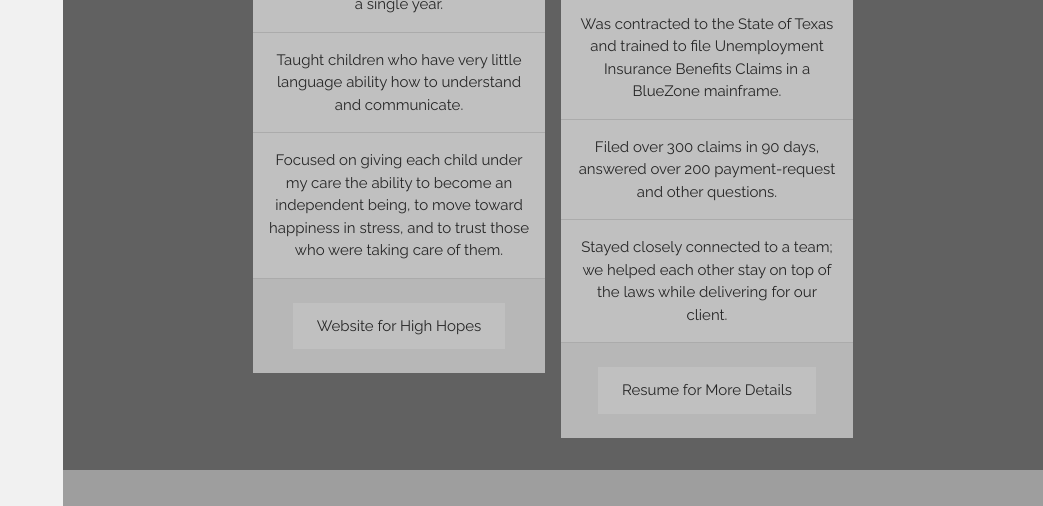
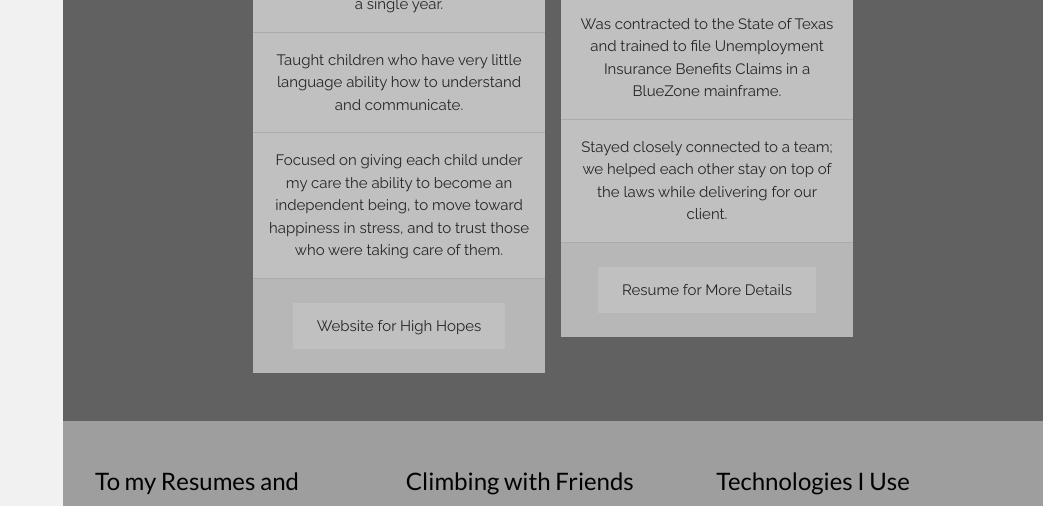
Before and after one commit to MelanieJaneBond/MelanieJaneBond.github.io, a plain HTML site: page index.html in a window 1280 px wide. Shown: the part 3404-3910 px from the top of the page, without its empty margins (237-1280 px from the left). Drawn offline with nearby package versions, Linux system fonts and the light colour scheme.

Commit message:
cut the job description down

```diff
--- a/index.html
+++ b/index.html
@@ -109,7 +109,6 @@ h1,h2,h3,h4,h5 {font-family: 'Lato', sans-serif}
             <li class="w3-black w3-xlarge w3-padding-32">Technology Analyst at Accenture</li>
             <li class="w3-padding-16">Studied Salesforce Technology in preparation for the Platform App Builder Cert.</li>
             <li class="w3-padding-16">Was contracted to the State of Texas and trained to file Unemployment Insurance Benefits Claims in a BlueZone mainframe.</li>
-            <li class="w3-padding-16">Filed over 300 claims in 90 days, answered over 200 payment-request and other questions.</li>
             <li class="w3-padding-16">Stayed closely connected to a team; we helped each other stay on top of the laws while delivering for our client.</li>
             <li class="w3-light-grey w3-padding-24">
               <a href="/img/Melanie Bond Resume P. 2020.png" type="submit" download class="w3-button w3-white w3-padding-large">Resume for More Details</a>
```
